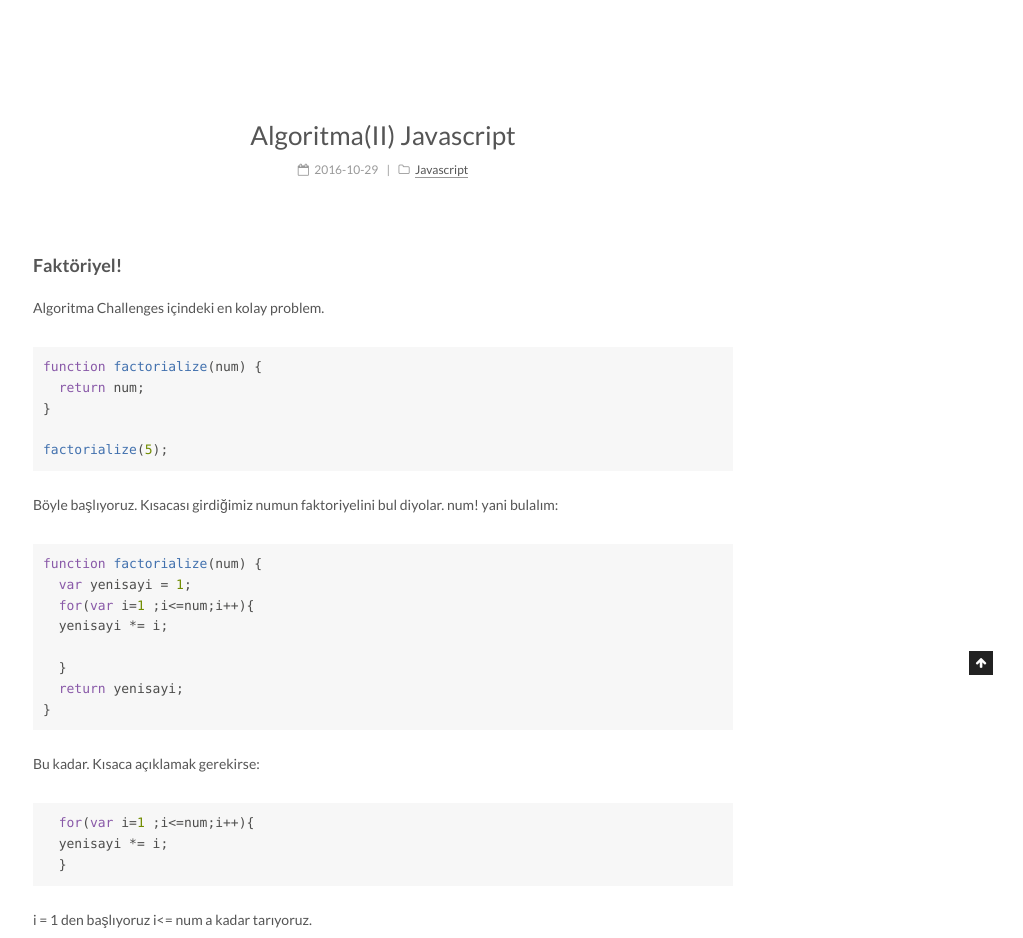
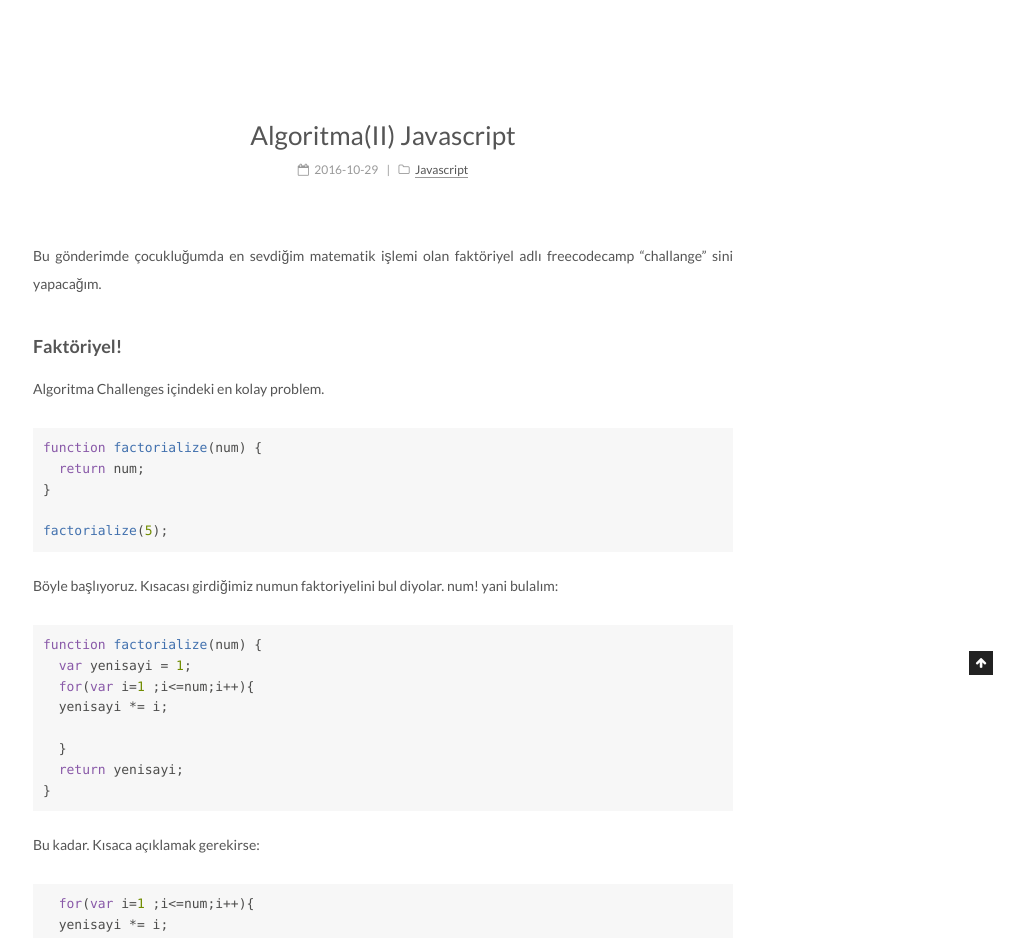
Before and after one commit to sergenp/sergenp.github.io, a Jekyll site: the page built from _posts/2016-10-29-algoritma2-javascript.md, in a window 1280 px wide. Shown: the part 325-1263 px from the top of the page, without its empty margins (257-1280 px from the left). Built offline with Jekyll 4.4.1, drawn with Linux system fonts in a browser that asks for light colours.

Commit message:
Update 2016-10-29-algoritma2-javascript.md

```diff
--- a/_posts/2016-10-29-algoritma2-javascript.md
+++ b/_posts/2016-10-29-algoritma2-javascript.md
@@ -4,6 +4,9 @@ layout: post
 title: Algoritma(II) Javascript
 categories: Javascript
 ---
+
+Bu gönderimde çocukluğumda en sevdiğim matematik işlemi olan faktöriyel adlı freecodecamp "challange" sini yapacağım.
+
 ### Faktöriyel!
 
 Algoritma Challenges içindeki en kolay problem.
```
